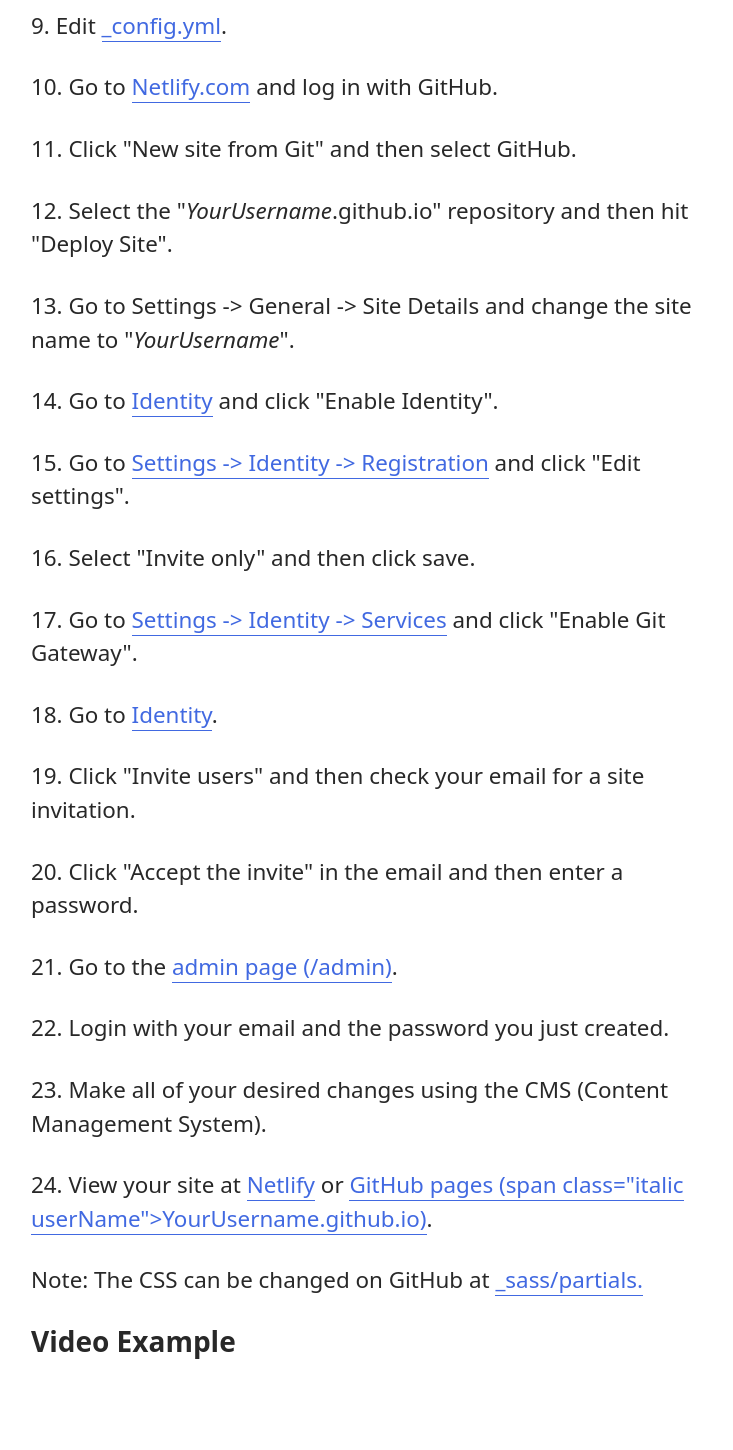
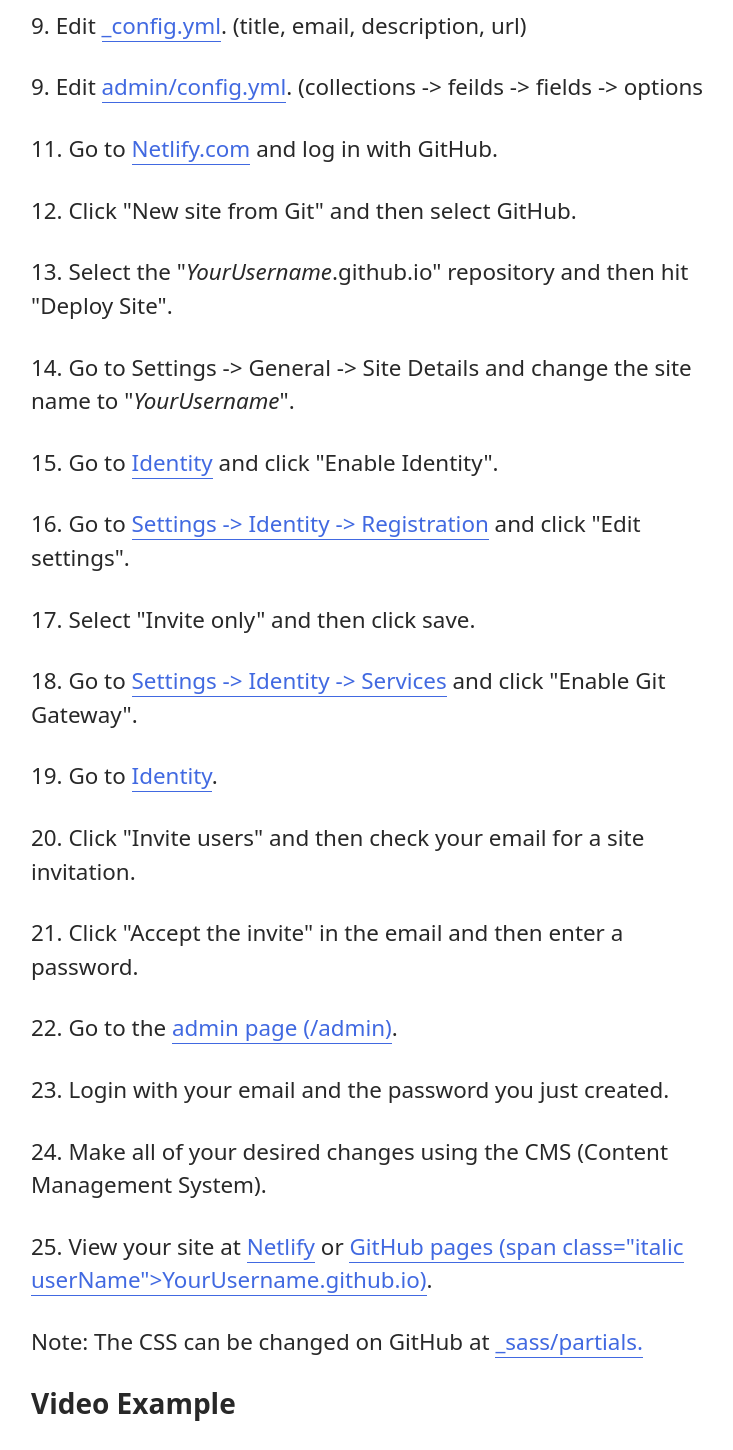
Before and after one commit to Akleinikkink9587/Assignment4, a plain HTML site: page index.html in a window 1280 px wide. Shown: the part 880-2330 px from the top of the page, without its empty margins (259-992 px from the left). Drawn offline with Linux system fonts and the light colour scheme.

Commit message:
added missed step

```diff
--- a/index.html
+++ b/index.html
@@ -21,30 +21,31 @@
         </header>
         <main>
             <h2>How to create a portfolio like mine</h2>
-            <p>1. Login to <a href="#" onclick="openGitHub('/login')">GitHub.com</a>.</p>
+            <p>1. Login to <a href="javascript:void(0);" onclick="openGitHub('/login')">GitHub.com</a>.</p>
             <p>2. Enter your GitHub username: <input type="text" id="userName" placeholder="YourUsername" onkeyup="userNameChange()"></p>
             <p>3. Go to <a href="javascript:void(0);" onclick="openGitHub('/new/import')">https://github.com/new/import</a>.</p>
-            <p>4. For the repository url enter: <a>https://github.com/Akleinikkink9587/Akleinikkink9587.github.io.git</a></p>
-            <p>5. Name the repository "<span class="italic userName">YourUsername</span>.github.io".</p>
+            <p>4. Repository url: <a href="javascript:void(0);">https://github.com/Akleinikkink9587/Akleinikkink9587.github.io.git</a></p>
+            <p>5. Repository name: "<span class="italic userName">YourUsername</span>.github.io".</p>
             <p>6. Click "Begin Import" and then wait for it to complete.</p>
             <p>7. Edit <a href="javascript:void(0);" onclick="openFile('/_data/authors.yml')">_data/authors.yml</a>.</p>
             <p>8. Edit <a href="javascript:void(0);" onclick="openFile('/_includes/footer.html')">_includes/footer.html</a>.</p>
-            <p>9. Edit <a href="javascript:void(0);" onclick="openFile('/_config.yml')">_config.yml</a>.</p>
-            <p>10. Go to <a href="javascript:void(0);" onclick="openNetlify()">Netlify.com</a> and log in with GitHub.</p>
-            <p>11. Click "New site from Git" and then select GitHub.</p>
-            <p>12. Select the "<span class="italic userName">YourUsername</span>.github.io" repository and then hit "Deploy Site".</p>
-            <p>13. Go to Settings -> General -> Site Details and change the site name to "<span class="italic userNameLower">YourUsername</span>".</p>
-            <p>14. Go to <a href="javascript:void(0);" onclick="openNetlifySettingSection('/identity')">Identity</a> and click "Enable Identity".</p>
-            <p>15. Go to <a href="javascript:void(0);" onclick="openNetlifySettingSection('/settings/identity#registration')">Settings -> Identity -> Registration</a> and click "Edit settings".</p>
-            <p>16. Select "Invite only" and then click save.</p>
-            <p>17. Go to <a href="javascript:void(0);" onclick="openNetlifySettingSection('/settings/identity#services')">Settings -> Identity -> Services</a> and click "Enable Git Gateway".</p>
-            <p>18. Go to <a href="javascript:void(0);" onclick="openNetlifySettingSection('/identity')">Identity</a>.</p>
-            <p>19. Click "Invite users" and then check your email for a site invitation.</p>
-            <p>20. Click "Accept the invite" in the email and then enter a password.</p>
-            <p>21. Go to the <a href="javascript:void(0);" onclick="openNetlifyPortfolio('/admin')">admin page (/admin)</a>.</p>
-            <p>22. Login with your email and the password you just created.</p>
-            <p>23. Make all of your desired changes using the CMS (Content Management System).</p>
-            <p>24. View your site at <a href="javascript:void(0);" onclick="openNetlifyPortfolio('')"> Netlify</a> or <a href="javascript:void(0);" onclick="openPortfolio()">GitHub pages (span class="italic userName">YourUsername</span>.github.io)</a>.</p>
+            <p>9. Edit <a href="javascript:void(0);" onclick="openFile('/_config.yml')">_config.yml</a>. (title, email, description, url)</p>
+            <p>9. Edit <a href="javascript:void(0);" onclick="openFile('/admin/config.yml')">admin/config.yml</a>. (collections -> feilds -> fields -> options</p>
+            <p>11. Go to <a href="javascript:void(0);" onclick="openNetlify()">Netlify.com</a> and log in with GitHub.</p>
+            <p>12. Click "New site from Git" and then select GitHub.</p>
+            <p>13. Select the "<span class="italic userName">YourUsername</span>.github.io" repository and then hit "Deploy Site".</p>
+            <p>14. Go to Settings -> General -> Site Details and change the site name to "<span class="italic userNameLower">YourUsername</span>".</p>
+            <p>15. Go to <a href="javascript:void(0);" onclick="openNetlifySettingSection('/identity')">Identity</a> and click "Enable Identity".</p>
+            <p>16. Go to <a href="javascript:void(0);" onclick="openNetlifySettingSection('/settings/identity#registration')">Settings -> Identity -> Registration</a> and click "Edit settings".</p>
+            <p>17. Select "Invite only" and then click save.</p>
+            <p>18. Go to <a href="javascript:void(0);" onclick="openNetlifySettingSection('/settings/identity#services')">Settings -> Identity -> Services</a> and click "Enable Git Gateway".</p>
+            <p>19. Go to <a href="javascript:void(0);" onclick="openNetlifySettingSection('/identity')">Identity</a>.</p>
+            <p>20. Click "Invite users" and then check your email for a site invitation.</p>
+            <p>21. Click "Accept the invite" in the email and then enter a password.</p>
+            <p>22. Go to the <a href="javascript:void(0);" onclick="openNetlifyPortfolio('/admin')">admin page (/admin)</a>.</p>
+            <p>23. Login with your email and the password you just created.</p>
+            <p>24. Make all of your desired changes using the CMS (Content Management System).</p>
+            <p>25. View your site at <a href="javascript:void(0);" onclick="openNetlifyPortfolio('')"> Netlify</a> or <a href="javascript:void(0);" onclick="openPortfolio()">GitHub pages (span class="italic userName">YourUsername</span>.github.io)</a>.</p>
             <p>Note: The CSS can be changed on GitHub at <a href="javascript:void(0);" onclick="openFolder('/_sass/partials')">_sass/partials.</a></p>
             <section>
                 <h3>Video Example</h3>
```
